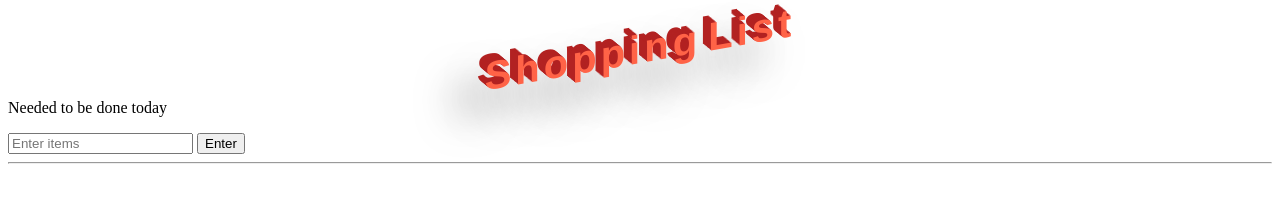
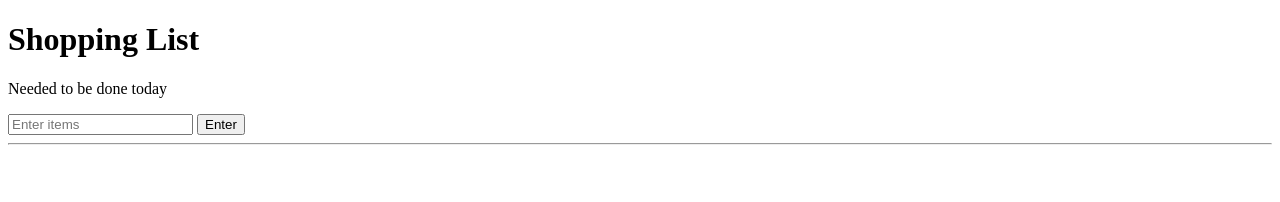
Before and after one commit to Asypher00/shopping-list, a plain HTML site: page index.html in a window 1280 px wide. Drawn offline with Linux system fonts and the light colour scheme.

Commit message:
update: changes done

```diff
--- a/index.html
+++ b/index.html
@@ -7,7 +7,7 @@
 </head>
 <body>
 	<div class="container">
-	<h1 class = "coolTitle">Shopping List</h1>
+	<h1>Shopping List</h1>
 	<p id="first">Needed to be done today</p>
 	<input id="userinput" type="text" placeholder="Enter items">
 	<button id="enter">Enter</button>
@@ -19,3 +19,33 @@
 	<script type="text/javascript" src="scripts.js"></script>
 </body>
 </html>
+
+
+
+
+
+
+
+<!--<!DOCTYPE html>
+<html>
+<head>
+	<title>Javascript + DOM</title>
+	<link rel="stylesheet" type="text/css" href="style.css">
+</head>
+<body>
+	<h1>Shopping List</h1>
+	<p id="first">Get it done today</p>
+	<input id="userinput" type="text" placeholder="enter items">
+	<button id="enter">Enter</button>
+	<ul id="list-strike">
+		<li  class="bold red" random="23">Notebook</li>
+		<li>Jello</li>
+		<li>Spinach</li>
+		<li>Rice</li>
+		<li>Birthday Cake</li>
+		<li>Candles</li>
+	</ul>
+	<script type="text/javascript"  src="scripts.js"></script>
+
+</body>
+</html>-->
--- a/scripts.js
+++ b/scripts.js
@@ -54,4 +54,4 @@ function addListAfterKeyPress(event)
 
 }
 enterButton.addEventListener("click", addListAfterClick);
-userInput.addEventListener("keypress" , addListAfterKeyPress);
+userInput.addEventListener("keypress" , addListAfterKeyPress)
```
